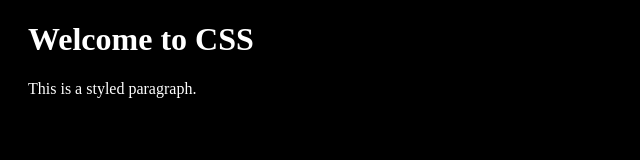
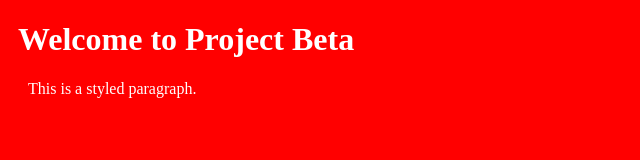
Before and after one commit to JonathanSaji/ProjectBeta-ICS4U, a plain HTML site: page HTMLtest.html in a window 1280 px wide. Shown: the whole page, without its empty margins (0-640 px from the left). Drawn offline with Linux system fonts and the light colour scheme.

Commit message:
change in color and text

```diff
--- a/CSStest.css
+++ b/CSStest.css
@@ -1,9 +1,9 @@
 body {
-    background-color: rgb(0, 0, 0);
+    background-color: rgb(255, 0, 0);
 }
 h1 {
     color: rgb(255, 255, 255);
-    margin-left: 20px;
+    margin-left: 10px;
 }
 p{
     color:rgb(255, 255, 255);
--- a/HTMLtest.html
+++ b/HTMLtest.html
@@ -4,7 +4,7 @@
    <link rel="stylesheet" href="CSStest.css">
 </head>
 <body>
-   <h1>Welcome to CSS</h1>
+   <h1>Welcome to Project Beta</h1>
    <p>This is a styled paragraph.</p>
 </body>
 </html>
```
